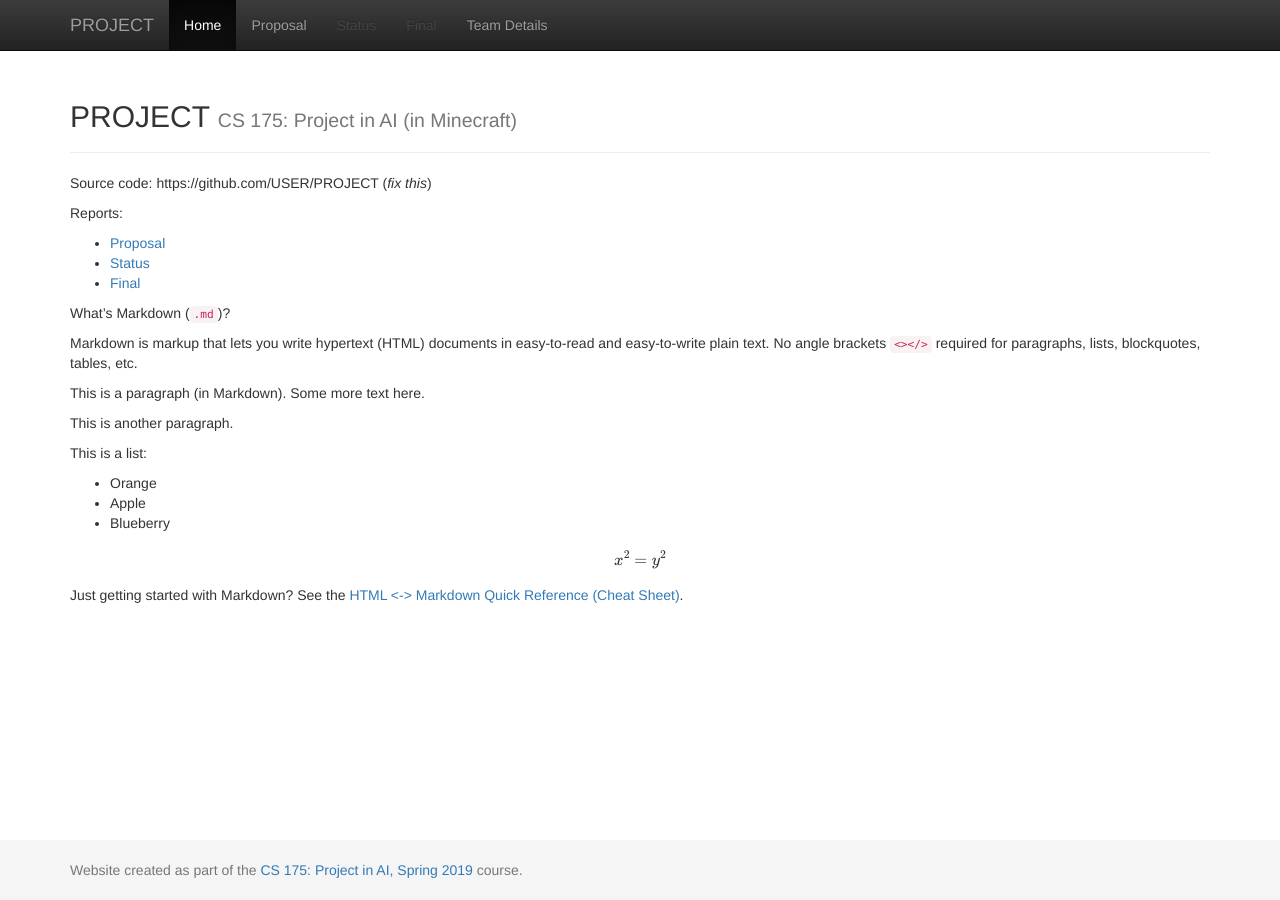
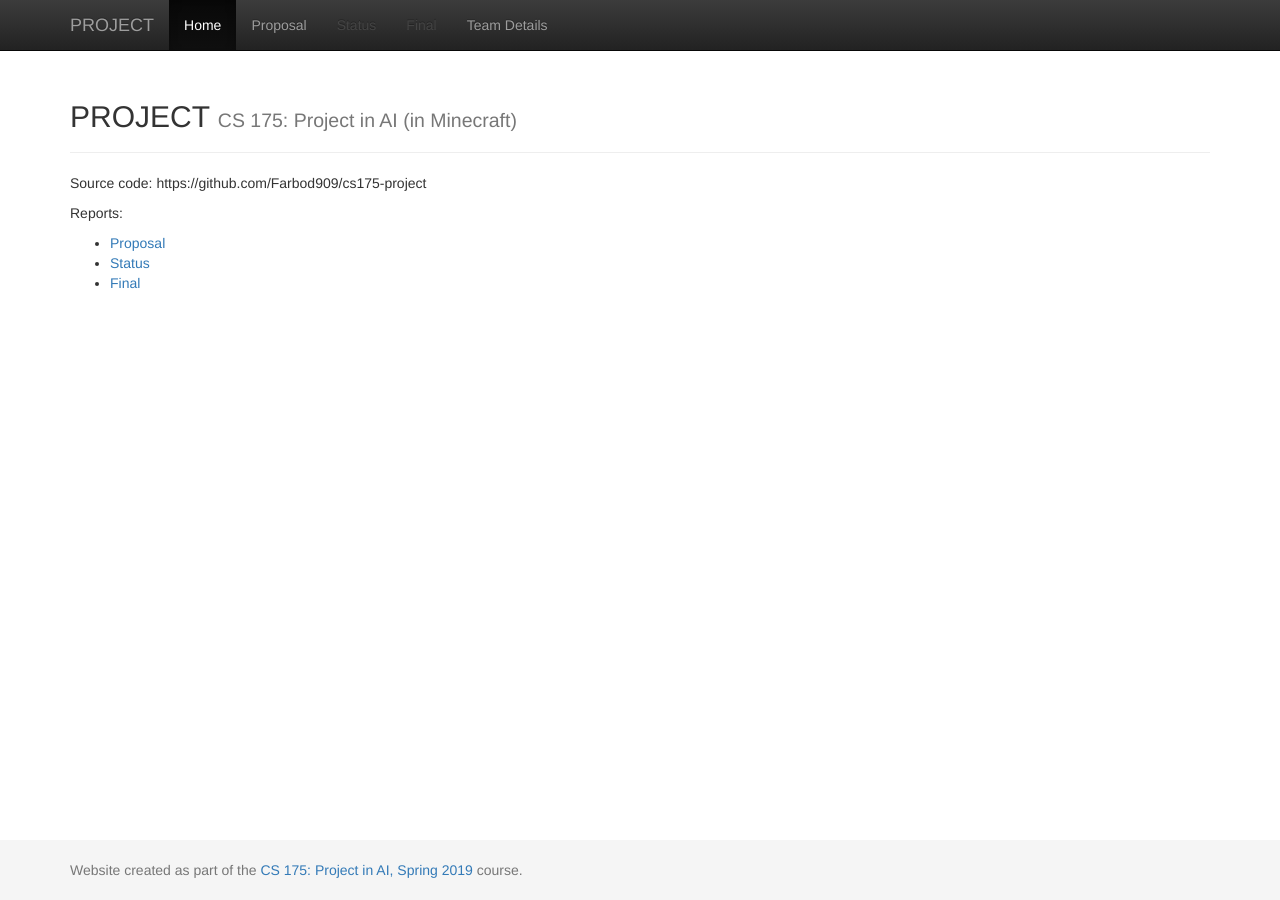
Before and after one commit to Farbod909/cs175-dont-starve, a Jekyll site: the page built from docs/index.md, in a window 1280 px wide. Built offline with Jekyll 4.4.1, drawn with Linux system fonts in a browser that asks for light colours; formulas are drawn with MathJax 3.

Commit message:
Update index.md

```diff
--- a/docs/index.md
+++ b/docs/index.md
@@ -3,38 +3,10 @@
 title:  Home
 ---
 
-Source code: https://github.com/USER/PROJECT (_fix this_)
+Source code: https://github.com/Farbod909/cs175-project
 
 Reports:
 
 - [Proposal](proposal.html)
 - [Status](status.html)
 - [Final](final.html)
-
-What's Markdown (`.md`)?
-
-Markdown is markup that lets you write hypertext (HTML) documents
-in easy-to-read and easy-to-write plain text.
-No angle brackets `<></>` required for
-paragraphs, lists, blockquotes, tables, etc.
-
-
-This is a paragraph (in Markdown). Some more
-text here.
-
-This is another paragraph.
-
-This is a list:
-
-- Orange
-- Apple
-- Blueberry
-
-$$x^2 = y^2$$
-
-
-Just getting started with Markdown?
-See the [HTML <-> Markdown Quick Reference (Cheat Sheet)][quickref].
-
-
-[quickref]: https://github.com/mundimark/quickrefs/blob/master/HTML.md
```
